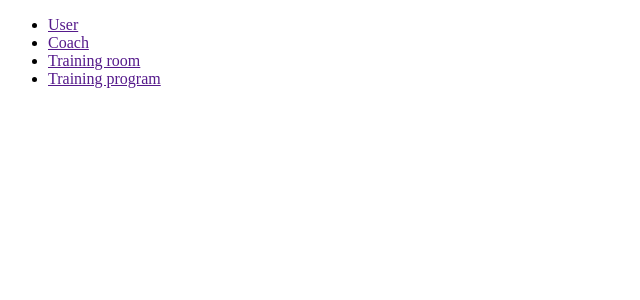
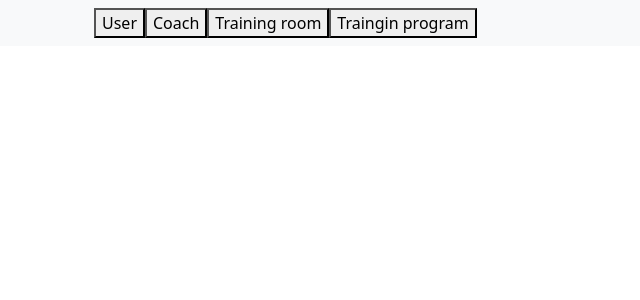
Before and after one commit to Anjara-org/fitness_front, a Next.js app: page /components/backOffice/navbar in a window 1280 px wide. Shown: the top 300 px of the page, without its empty margins (0-640 px from the left). Built offline with nearby package versions, Linux system fonts and the light colour scheme.

Commit message:
feat: component user, coach, trainingRoom, trainingProgram

```diff
--- /dev/null
+++ b/src/pages/components/backOffice/coach/Coach.jsx
@@ -0,0 +1,6 @@
+
+export default function Coach(){
+    return(
+        <p>Coach</p>
+    )
+}
--- a/src/pages/components/backOffice/navbar.jsx
+++ b/src/pages/components/backOffice/navbar.jsx
@@ -1,34 +1,34 @@
 import { useState } from "react"
 import Container from "../Container"
 import Link from "next/link"
+import { useRouter } from "next/router"
+import TrainingRoom from "./trainingRoom/TrainingRoom"
+import 'bootstrap/dist/css/bootstrap.min.css';
+
 
 export default function Navbar(){
+    const router = useRouter()
     return(
-      <nav className="">
+      <nav className="navbar navbar-expand-lg bg-body-tertiary">
         <Container>
-        <div className="">
-            <ul>
-                <li>
-                    <Link href="">
-                        <a className="">User</a>
-                    </Link>
-                </li>
-                <li>
-                    <Link href="">
-                        <a className="">Coach</a>
-                    </Link>
-                </li>
-                <li>
-                    <Link href="">
-                        <a className="">Training room</a>
-                    </Link>
-                </li>
-                <li>
-                    <Link href="">
-                        <a className="">Training program</a>
-                    </Link>
-                </li>
-            </ul>
+        <div className="container-fluid">
+            <div className="collapse navbar-collapse">
+                <ul className="navbar-nav me-auto mb-2 mb-lg-0">
+                    <li className="nav-item">
+                        <button onClick={()=> router.push("./user/User")}>User</button>
+                    </li>
+                    <li className="nav-item">
+                        <button onClick={()=> router.push("./coach/Coach")}>Coach</button>
+                    </li>
+                    <li>
+                        <button onClick={()=> router.push("./trainingRoom/TrainingRoom")}>Training room</button>
+                    </li>
+                    <li className="nav-item">
+                        <button onClick={()=> router.push("./traingingProgram/TrainingProgram")}>Traingin program</button>
+                    </li>
+                </ul>
+            </div>
+
         </div>
         </Container>
       </nav>
--- /dev/null
+++ b/src/pages/components/backOffice/trainingProgram/TrainingProgram.jsx
@@ -0,0 +1,5 @@
+export default function TrainingProgram(){
+    return(
+        <p>Training program</p>
+    )
+}
--- /dev/null
+++ b/src/pages/components/backOffice/trainingRoom/TrainingRoom.js
@@ -0,0 +1,5 @@
+export default function TrainingRoom(){
+    return(
+        <p>Training room</p>
+    )
+}
```
Also changed, not shown: src/pages/components/backOffice/user/User.js (added, +64 -0 lines).
